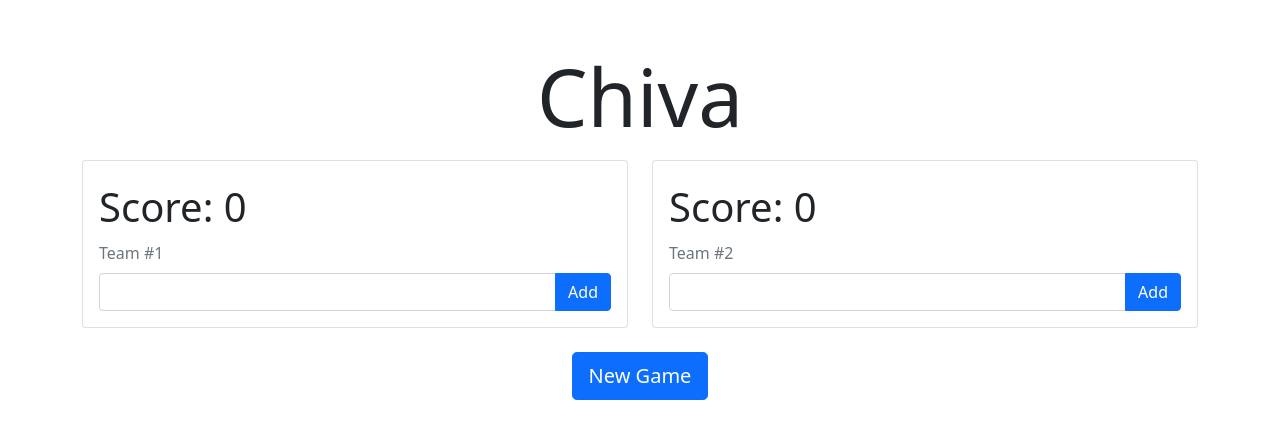
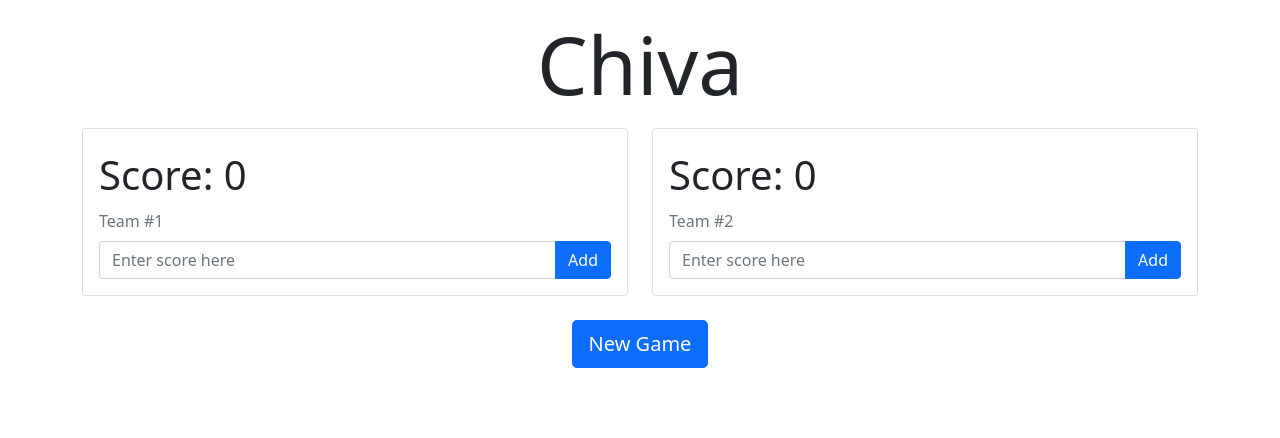
Before and after one commit to wlaboy/Chiva, a React (Vite) app: page / in a window 1280 px wide. Shown: the top 438 px of the page. Built offline with nearby package versions, Linux system fonts and the light colour scheme.

Commit message:
Refactored how to handle teams state and how to update the team's score.

```diff
--- a/src/App.jsx
+++ b/src/App.jsx
@@ -3,7 +3,7 @@ import Scoreboard from "./components/Scoreboard";
 
 function App() {
   return (
-    <div className="container pt-5">
+    <div className="container pt-3">
       <h1 className="display-1 text-center">Chiva</h1>
       <Scoreboard />
     </div>
--- a/src/components/Scoreboard.jsx
+++ b/src/components/Scoreboard.jsx
@@ -2,29 +2,38 @@ import React, { useState } from "react";
 import Team from "./Team";
 
 function Scoreboard() {
-  const [teamOne, setTeamOne] = useState({
-    name: "Team #1",
-    score: 0,
-  });
-
-  const [teamTwo, setTeamTwo] = useState({
-    name: "Team #2",
-    score: 0,
-  });
+  const [teams, setTeams] = useState([
+    { id: 1, name: "Team #1", score: 0 },
+    { id: 2, name: "Team #2", score: 0 },
+  ]);
 
   const handleNewGameButton = () => {
-    setTeamOne({ ...teamOne, score: 0 });
-    setTeamTwo({ ...teamTwo, score: 0 });
+    setTeams([
+      { id: 1, name: "Team #1", score: 0 },
+      { id: 2, name: "Team #2", score: 0 },
+    ]);
+  };
+
+  const updateScore = (id, newScore) => {
+    const teamToUpdate = teams.find((team) => team.id === id);
+    setTeams(
+      teams.map((team) => {
+        if (team.id === teamToUpdate.id) {
+          return { ...team, score: team.score + newScore };
+        }
+        return team;
+      })
+    );
   };
 
   return (
     <>
       <div className="row pt-2">
         <div className="col">
-          <Team team={teamOne} setTeam={setTeamOne} />
+          <Team team={teams[0]} updateScore={updateScore} />
         </div>
         <div className="col">
-          <Team team={teamTwo} setTeam={setTeamTwo} />
+          <Team team={teams[1]} updateScore={updateScore} />
         </div>
       </div>
       <div className="d-flex pt-4 justify-content-center">
--- a/src/components/Team.jsx
+++ b/src/components/Team.jsx
@@ -1,11 +1,11 @@
 import React, { useState } from "react";
 
-function Team({ team, setTeam }) {
+function Team({ team, updateScore }) {
   const [text, setText] = useState("");
 
   const handleAddButtonClick = () => {
     let newScore = parseInt(text);
-    setTeam({ name: team.name, score: (team.score += newScore) });
+    updateScore(team.id, newScore);
     setText("");
   };
 
@@ -23,6 +23,7 @@ function Team({ team, setTeam }) {
             pattern="\d*"
             min="0"
             max="500"
+            placeholder="Enter score here"
             value={text}
             onChange={(e) => setText(e.currentTarget.value)}
           />
```
